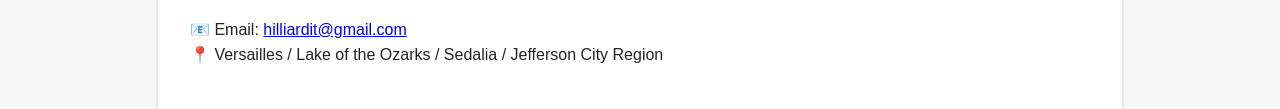
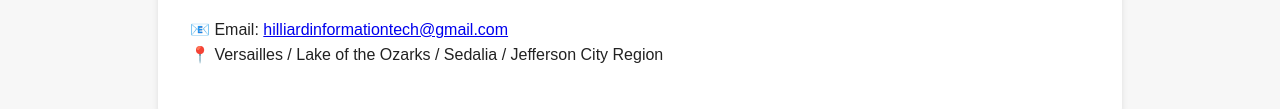
Before and after one commit to Tenn1987/Hilliard-IT, a plain HTML site: page index.html in a window 1280 px wide. Shown: the part 1118-1227 px from the top of the page. Drawn offline with Linux system fonts and the light colour scheme.

Commit message:
Update index.html
Corrected E-Mail

```diff
--- a/index.html
+++ b/index.html
@@ -73,7 +73,8 @@
 
   <section id="contact">
     <h2>Contact</h2>
-    <p>📧 Email: <a href="mailto:hilliardit@gmail.com">hilliardit@gmail.com</a><br>
+    <p>📧 Email: <a href="mailto:hilliardinformationtech@gmail.com">hilliardinformationtech@gmail.com
+</a><br>
     📍 Versailles / Lake of the Ozarks / Sedalia / Jefferson City Region</p>
   </section>
 
```
